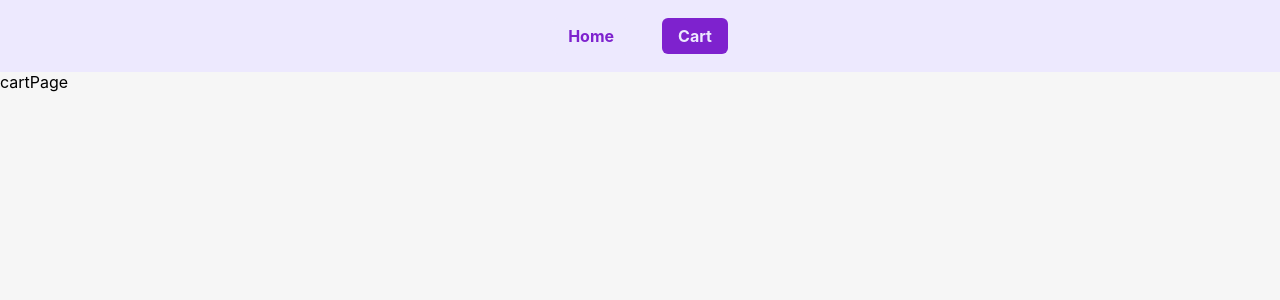
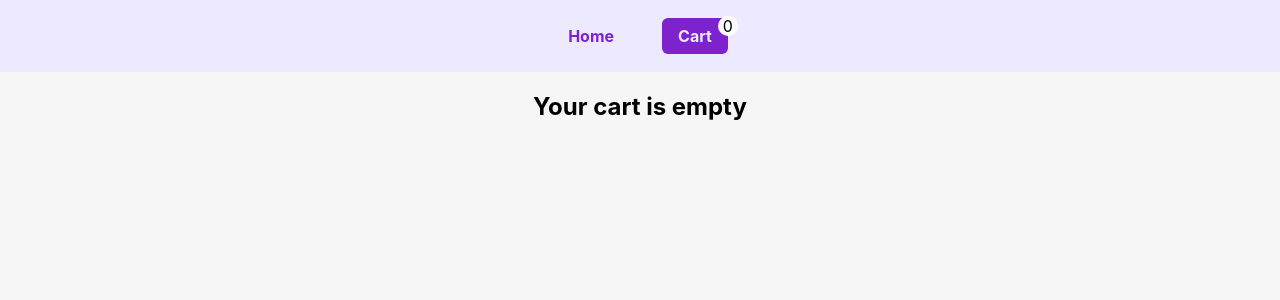
Before and after one commit to Hadi-bakhshi/shopping-app, a React (Create React App) app: page /cart in a window 1280 px wide. Shown: the top 300 px of the page. Built offline with nearby package versions, Linux system fonts and the light colour scheme.

Commit message:
cart and home page updated

```diff
--- a/src/App.css
+++ b/src/App.css
@@ -9,7 +9,7 @@
   background-color: #f5f5f5;
   border-radius: 5px;
   display: grid;
-  grid-template-columns: repeat(auto-fill, minmax(200px, 1fr));
+  grid-template-columns: repeat(auto-fill, minmax(260px, 1fr));
   grid-column-gap: 3rem;
   grid-row-gap: 3rem;
   max-width: 1170px;
@@ -26,5 +26,28 @@
   padding: 10px;
   background-color: #c7c0c0;
   display: flex;
-  justify-content: space-between;
+  justify-content: space-around;
 }
+
+.btn{
+  border: none;
+  outline: none;
+  padding: 7px 10px;
+  background-color: #ede9fe;
+  color:#6d28d9 ;
+  cursor: pointer;
+  border-radius: 5px;
+}
+.primary{
+  background-color: #6d28d9;
+  color: #ede9fe;
+}
+
+/* Cart page styles */
+
+.container{
+  display: flex;
+  flex-wrap: wrap;
+  justify-content: space-around;
+  margin: 20px auto;
+}
--- a/src/App.js
+++ b/src/App.js
@@ -2,16 +2,19 @@ import "./App.css";
 import { Route, Switch } from "react-router-dom";
 import Layout from "./Layout/Layout";
 import routes from "./routes";
+import CartProvider from "./context/CartProvider";
 
 function App() {
   return (
-    <Layout>
-      <Switch>
-        {routes.map((route) => (
-          <Route {...route} />
-        ))}
-      </Switch>
-    </Layout>
+    <CartProvider>
+      <Layout>
+        <Switch>
+          {routes.map((route, index) => (
+            <Route key={index} {...route} />
+          ))}
+        </Switch>
+      </Layout>
+    </CartProvider>
   );
 }
 
--- a/src/Components/Navigation/Navigation.js
+++ b/src/Components/Navigation/Navigation.js
@@ -1,4 +1,5 @@
 import { NavLink } from "react-router-dom";
+import { useCart } from "../../context/CartProvider";
 import "./navigation.css";
 
 const activeLinks = {
@@ -7,6 +8,9 @@ const activeLinks = {
 };
 
 const Navigation = () => {
+
+  const {cart} = useCart()
+
   return (
     <header className="navigationHeader">
       <nav>
@@ -21,7 +25,7 @@ const Navigation = () => {
               Home
             </NavLink>
           </li>
-          <li>
+          <li className="cartLinkBadge">
             <NavLink
               to="/cart"
               activeStyle={activeLinks}
@@ -29,6 +33,7 @@ const Navigation = () => {
             >
               Cart
             </NavLink>
+            <span className="cartCount">{cart.length}</span>
           </li>
         </ul>
       </nav>
--- a/src/Components/Navigation/navigation.css
+++ b/src/Components/Navigation/navigation.css
@@ -32,3 +32,19 @@
   background-color: #7e22ce;
   color: #ede9fe;
 }
+.cartLinkBadge{
+  position: relative;
+}
+.cartCount{
+  top: -10px;
+  right:-10px;
+  position: absolute;
+  display: flex;
+  align-items: center;
+  justify-content: center;
+  width: 20px;
+  height: 20px;
+  border-radius: 50%;
+  background-color: #fff;
+
+}
--- a/src/Pages/HomePage.js
+++ b/src/Pages/HomePage.js
@@ -1,17 +1,26 @@
+import { useCartActions } from "../context/CartProvider";
 import * as data from "../data";
 const HomePage = () => {
+
+  const dispatch = useCartActions();
+  const addToCartHandler = (product) => {
+    // console.log(product);
+    dispatch({type:'ADD_TO_CART', payload:product});
+  }
+
   return (
     <main className="productList--main">
       <section className="productsList--section">
         {data.products.map((product) => {
           return (
-            <section className="product--section">
+            <section className="product--section" key={product.id}>
               <div className="productImage--container">
                 <img src={product.image} alt={product.name} />
               </div>
               <div className="productDescription">
                 <p>{product.name}</p>
                 <p>$ {product.price}</p>
+                <button className="btn primary" onClick={() => addToCartHandler(product)}>Add To Cart</button>
               </div>
             </section>
           );
--- /dev/null
+++ b/src/Pages/cartPage.css
@@ -0,0 +1,42 @@
+.cartPageCenter--container {
+  display: flex;
+  width: 100%;
+  max-width: 1170px;
+  justify-content: center;
+  margin: 2rem auto;
+}
+
+.cartItem--container {
+  display: flex;
+  flex-direction: column;
+  background-color: #fff;
+  border-radius: 5px;
+  border: 1px solid #ccc;
+  flex: 1;
+  padding: 1rem ;
+}
+.cartItem {
+  display: flex;
+  align-items: center;
+  justify-content: space-between;
+  border-bottom: 1px solid #ccc;
+}
+.itemImage-container {
+  width: 100px;
+  height: 100px;
+}
+.itemImage-container img {
+  width: 100%;
+  height: auto;
+}
+
+.cartSummary--container {
+  display: flex;
+  flex-direction: column;
+  background-color: #fff;
+  border-radius: 5px;
+  border: 1px solid #ccc;
+  width: 30%;
+  margin-left: 3rem;
+  padding: 1rem ;
+}
--- a/src/Pages/cartPage.js
+++ b/src/Pages/cartPage.js
@@ -1,9 +1,50 @@
-import React from 'react'
+import { useCart, useCartActions } from "../context/CartProvider";
+import "./cartPage.css";
+const CartPage = () => {
+  const { cart, total } = useCart();
+  const dispatch = useCartActions();
+  if (!cart.length)
+    return (
+      <main className="container">
+        <h2>Your cart is empty</h2>
+      </main>
+    );
 
-const cartPage = () => {
+  const incHandler = (cartItem) => {
+    dispatch({ type: "ADD_TO_CART", payload: cartItem });
+  };
+  const decHandler = (cartItem) => {
+    dispatch({ type: "REMOVE_PRODUCT", payload: cartItem });
+  };
+
   return (
-    <div>cartPage</div>
-  )
-}
+    <main className="container">
+      <section className="cartPageCenter--container">
+        <section className="cartItem--container">
+          {cart.map((item) => {
+            return (
+              <div className="cartItem" key={item.id}>
+                <div className="itemImage-container">
+                  <img src={item.image} alt={item.name} />
+                </div>
+                <div>{item.name}</div>
+                <div>$ {item.price * item.quantity}</div>
+                <div>
+                  <button onClick={() => incHandler(item)}>Add</button>
+                  <button>{item.quantity}</button>
+                  <button onClick={() => decHandler(item)}>Remove</button>
+                </div>
+              </div>
+            );
+          })}
+        </section>
+        <section className="cartSummary--container">
+          <h3>Reciept</h3>
+          <div>$ {total}</div>
+        </section>
+      </section>
+    </main>
+  );
+};
 
-export default cartPage
+export default CartPage;
--- a/src/data.js
+++ b/src/data.js
@@ -1,5 +1,6 @@
 export const products = [
   {
+    id: 1,
     name: "Winter body",
     description: [
       { support: "گارانتی مادام العمر" },
@@ -12,6 +13,7 @@ export const products = [
     image: "https://s4.uupload.ir/files/item1_soj.jpg",
   },
   {
+    id: 2,
     name: "Adidas",
     description: [{ support: "گارانتی مادام العمر" }, { support: "اورجینال" }],
     price: 110,
@@ -20,6 +22,7 @@ export const products = [
     image: "https://s4.uupload.ir/files/item2_fc5s.jpg",
   },
   {
+    id: 3,
     name: "Vans",
     description: [
       { support: "گارانتی مادام العمر" },
@@ -32,6 +35,7 @@ export const products = [
     image: "https://s4.uupload.ir/files/item3_zvc9.jpg",
   },
   {
+    id: 4,
     name: "White",
     description: [
       { support: "گارانتی مادام العمر" },
@@ -44,6 +48,7 @@ export const products = [
     image: "https://s4.uupload.ir/files/item4_zr94.jpg",
   },
   {
+    id: 5,
     name: "Croopped-shoe",
     description: [
       { support: "گارانتی مادام العمر" },
@@ -56,6 +61,7 @@ export const products = [
     image: "https://s4.uupload.ir/files/item5_24ye.jpg",
   },
   {
+    id: 6,
     name: "Blues",
     description: [
       { support: "گارانتی مادام العمر" },
--- a/src/routes.js
+++ b/src/routes.js
@@ -1,8 +1,8 @@
 import HomePage from "./Pages/HomePage";
-import cartPage from "./Pages/cartPage";
+import CartPage from "./Pages/CartPage";
 
 const routes = [
-  { path: "/cart", component: cartPage },
+  { path: "/cart", component: CartPage },
   { path: "/", exact: true, component: HomePage },
 ];
 
```
